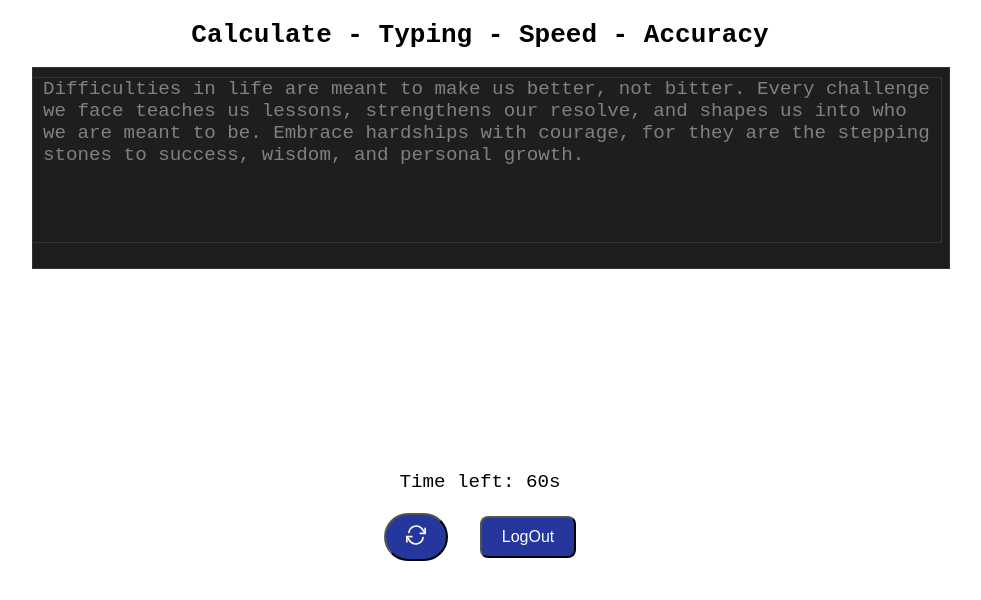
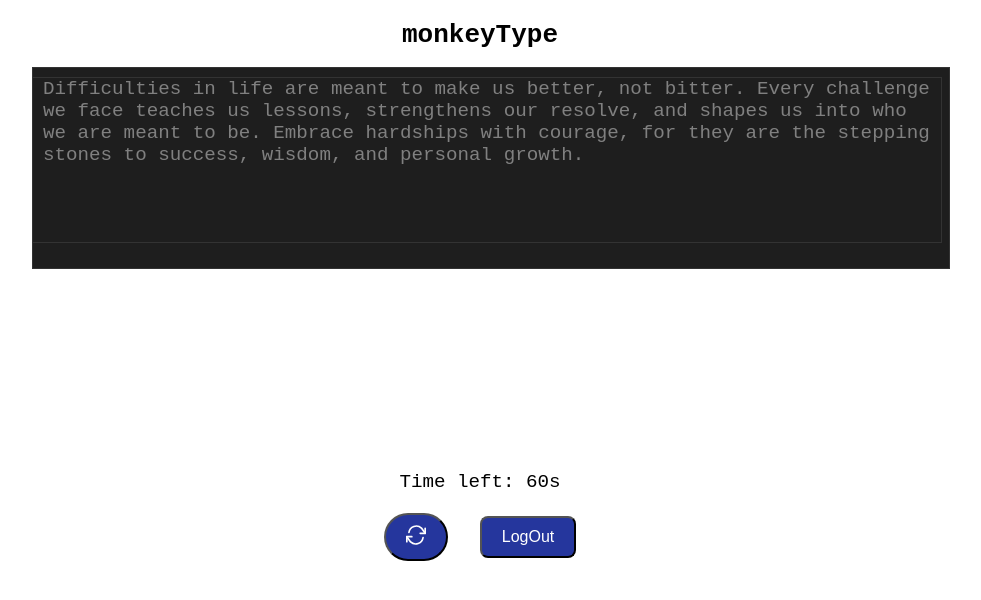
Before and after one commit to Mrinal199/frontend-monkeytype, a React (Create React App) app: page / in a window 1280 px wide. Shown: the top 600 px of the page, without its empty margins (160-1141 px from the left). Built offline with nearby package versions, Linux system fonts and the light colour scheme; sample sign-in values are in the browser's storage.

Commit message:
message-colorss

```diff
--- a/src/Components/TypingTest.js
+++ b/src/Components/TypingTest.js
@@ -117,7 +117,7 @@
         marginTop: "20px",
       }}
     >
-      <h1>Calculate - Typing - Speed - Accuracy</h1>
+      <h1>monkeyType</h1>
       <div
         style={{
           width: "70%",
```
